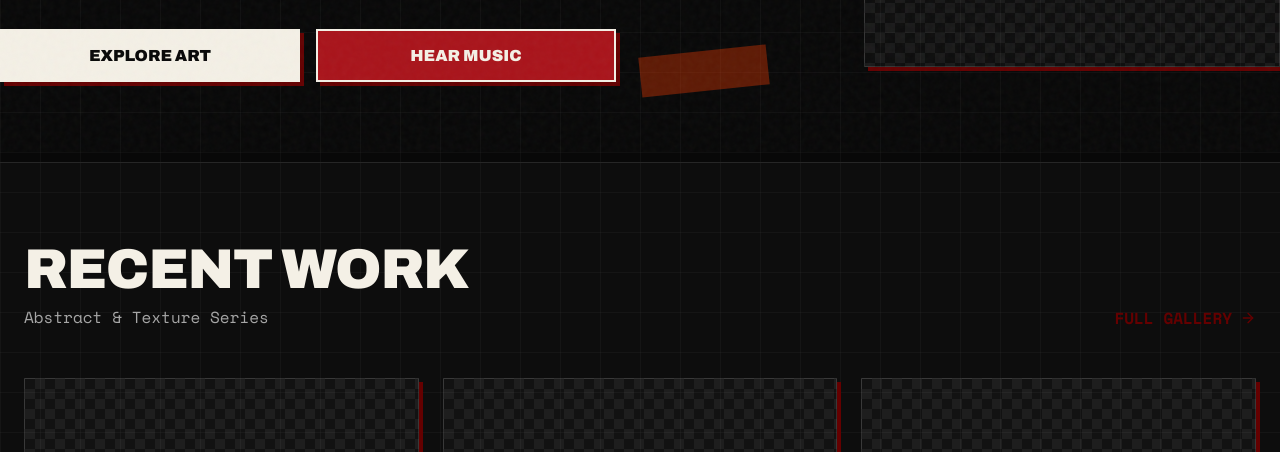
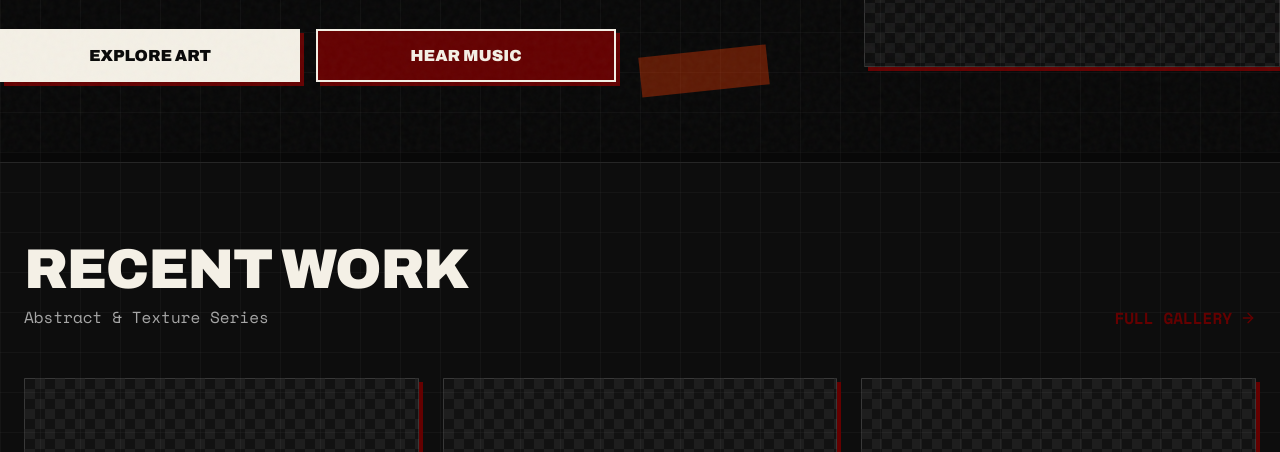
Before and after one commit to Thisisartelias/thisisartelias.github.io, a plain HTML site: page index.html in a window 1280 px wide. Shown: the part 648-1100 px from the top of the page. Drawn offline with nearby package versions, Linux system fonts and the light colour scheme.

Commit message:
Update style.css

```diff
--- a/style.css
+++ b/style.css
@@ -15,7 +15,7 @@
 
   --primary: #640000;
   --primary-foreground: #f4f0e6;
-  --secondary: #a9141b;
+  --secondary: #640000;
   --secondary-foreground: #f4f0e6;
 
   --font-sans: 'Archivo', sans-serif;
```
